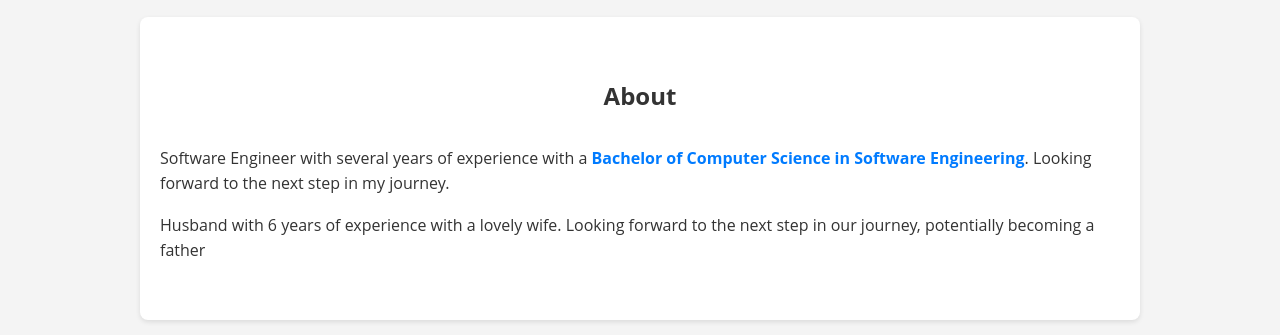
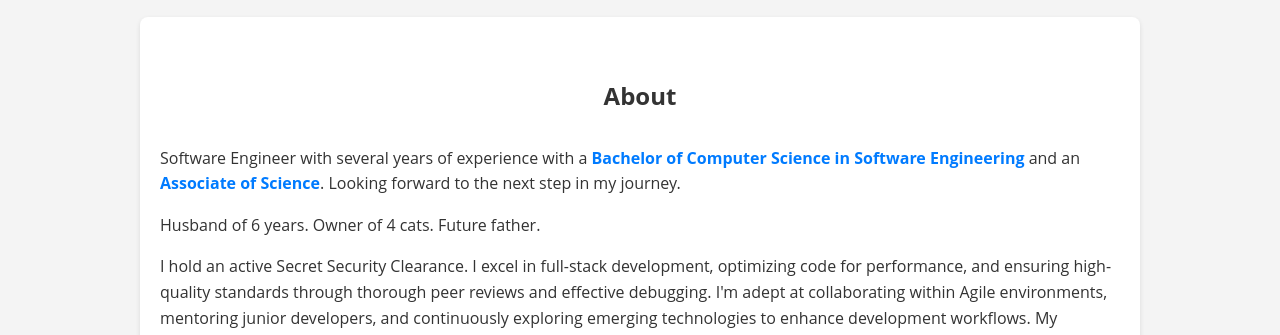
Before and after one commit to sean0047/portfolio, a plain HTML site: page index.html in a window 1280 px wide. Shown: the part 463-798 px from the top of the page. Drawn offline with Linux system fonts and the light colour scheme.

Commit message:
More edits

```diff
--- a/index.html
+++ b/index.html
@@ -29,8 +29,9 @@
 
         <section id="about">
             <h2>About</h2>
-            <p>Software Engineer with several years of experience with a <b>Bachelor of Computer Science in Software Engineering</b>. Looking forward to the next step in my journey.</p>
-            <p>Husband with 6 years of experience with a lovely wife. Looking forward to the next step in our journey, potentially becoming a father</p>
+            <p>Software Engineer with several years of experience with a <b>Bachelor of Computer Science in Software Engineering</b> and an <b>Associate of Science</b>. Looking forward to the next step in my journey.</p>
+            <p>Husband of 6 years. Owner of 4 cats. Future father.</p>
+            <p>I hold an active Secret Security Clearance. I excel in full-stack development, optimizing code for performance, and ensuring high-quality standards through thorough peer reviews and effective debugging. I'm adept at collaborating within Agile environments, mentoring junior developers, and continuously exploring emerging technologies to enhance development workflows. My background includes a strong foundation in web and mobile API development and cloud platforms like AWS and Azure.</p>
         </section>
 
         <section id="skills">
```
